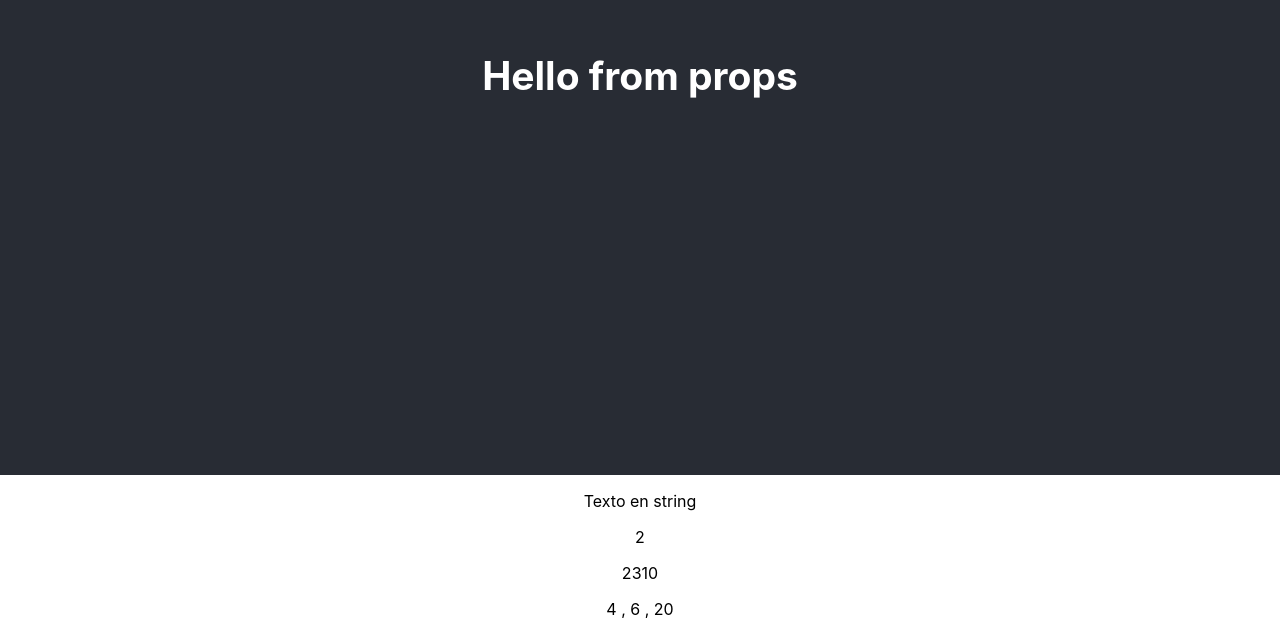
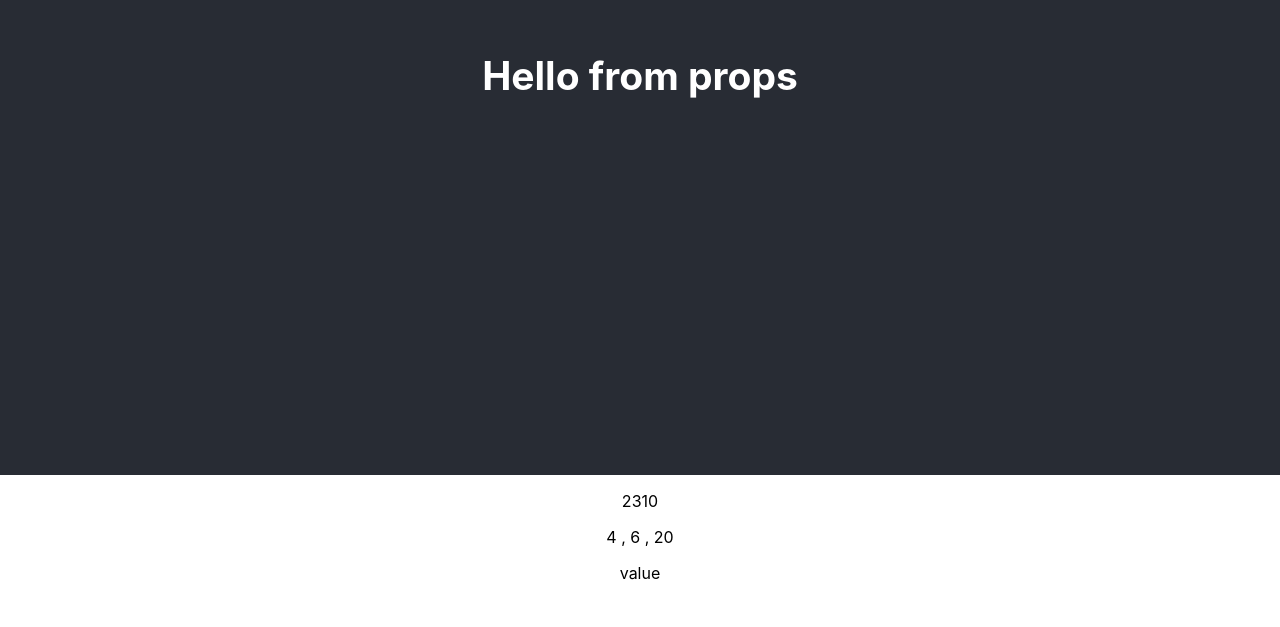
Before and after one commit to jimmy404/REACT-Udemy-Course, a React (Create React App) app: page / in a window 1280 px wide. Shown: the part 325-952 px from the top of the page. After the commit the page ends 924 px from the top, so only its background shows below. Built offline with nearby package versions, Linux system fonts and the light colour scheme.

Commit message:
Adding destructuring - App.js

```diff
--- a/src/App.js
+++ b/src/App.js
@@ -17,16 +17,15 @@ class Hello extends Component {
 
 class Text extends Component {
   render () {
-        const textoSegunBool = this.props.isActivated ? 'on' : 'off';
-        const mappedNumbers = this.props.arrayOfNumbers.map(n => n*2)
+        const {isActivated,arrayOfNumbers, multiply, objectWithInfo} = this.props
+        const textoSegunBool = isActivated ? 'on' : 'off';
+        const mappedNumbers = arrayOfNumbers.map(n => n*2)
 
       return (
         <div>
-            <p>{this.props.text}</p>
-            <p>{this.props.number}</p>
-            <p>{this.props.arrayOfNumbers}</p>
+            <p>{arrayOfNumbers}</p>
             <p>{mappedNumbers.join(' , ')}</p>
-            <p>{this.props.objectWithInfo.key}</p>
+            <p>{objectWithInfo.key}</p>
         </div>
     )
   }
@@ -44,6 +43,7 @@ class App extends Component{
           arrayOfNumbers={[2,3,10]}
           objectWithInfo={{key: 'value', key2: 'otherValue'}}
           number={2}
+          multiply={(number) => number *4}
           text='Texto en string'
           isActivated/>
       </div>
```
